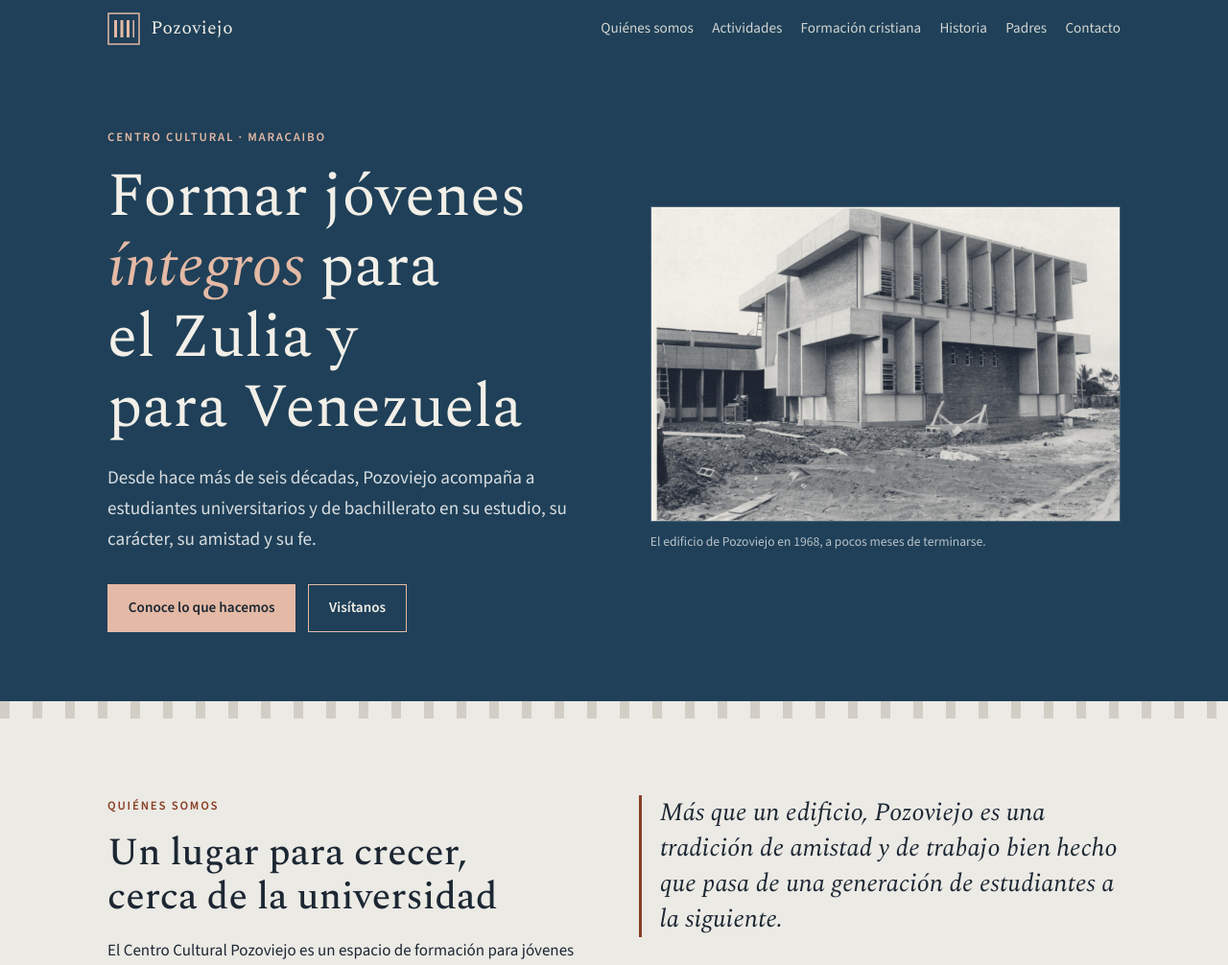
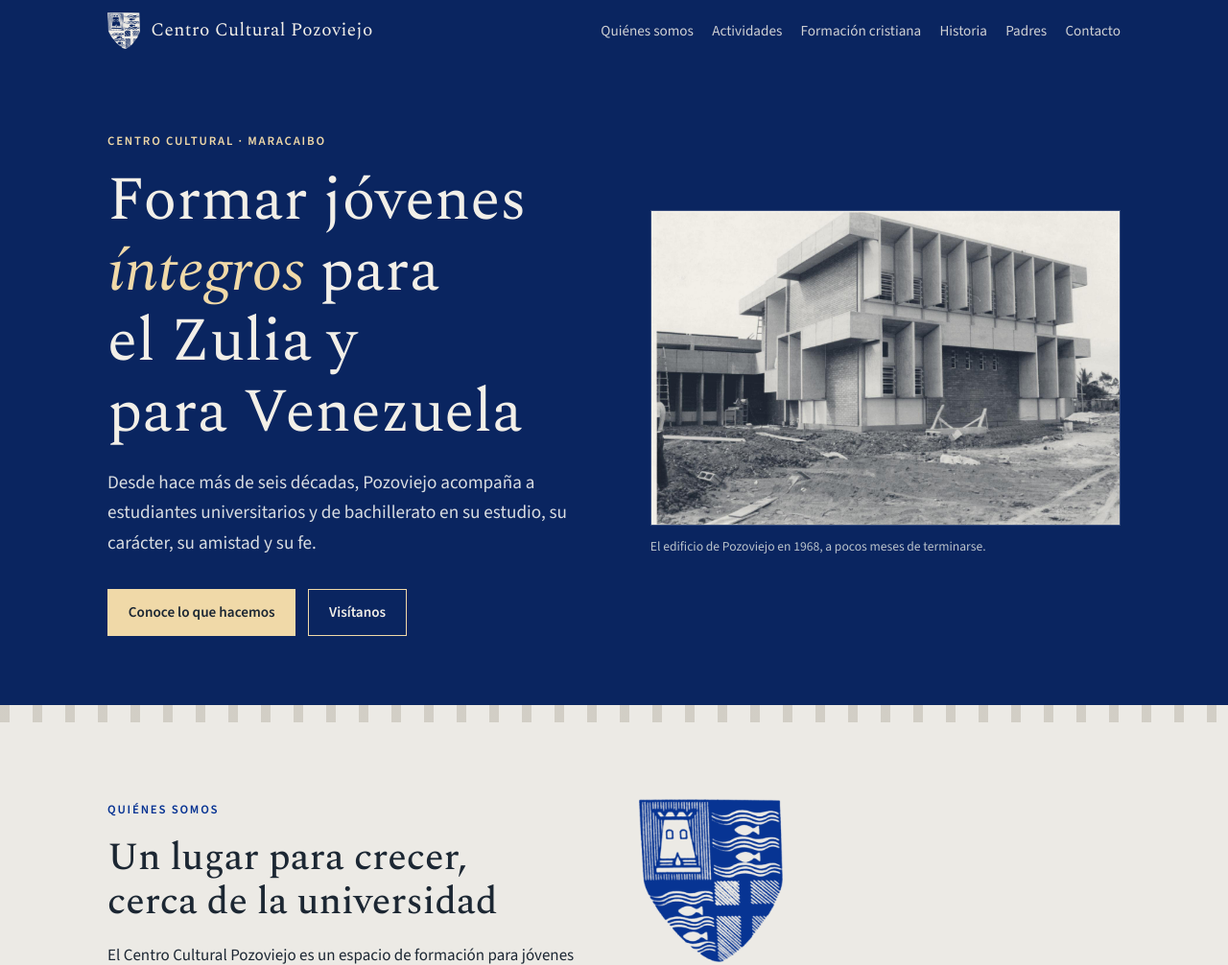
Before and after one commit to luisc393/pozoviejo, a plain HTML site: page index.html in a window 1280 px wide. Shown: the top 1006 px of the page at 96% size. Drawn offline with nearby package versions, Linux system fonts and the light colour scheme.

Commit message:
Añadir el escudo del centro y ajustar colores al azul del logo
Co-Authored-By: Claude Opus 5.5 <noreply@anthropic.com>
Claude-Session: https://claude.ai/code/session_01XD6NAdH4EuvN7LxepqxmHu

```diff
--- a/index.html
+++ b/index.html
@@ -10,6 +10,7 @@
 <meta property="og:description" content="Más de seis décadas formando jóvenes en Maracaibo.">
 <meta property="og:image" content="https://pozoviejo.org/img/edificio-1968.jpg">
 <meta property="og:locale" content="es_VE">
+<link rel="icon" type="image/png" href="img/favicon.png">
 <link rel="preconnect" href="https://fonts.googleapis.com">
 <link rel="preconnect" href="https://fonts.gstatic.com" crossorigin>
 <link rel="stylesheet" href="https://fonts.googleapis.com/css2?family=Spectral:ital,wght@0,400;0,500;0,600;1,400&family=Source+Sans+3:wght@400;600&display=swap">
@@ -20,8 +21,8 @@
   --superficie: #f7f6f3;
   --tinta: #1c2733;
   --tinta-suave: #4a5561;
-  --ladrillo: #8a3e25;
-  --lago: #1f4058;
+  --ladrillo: #063292;
+  --lago: #0a2560;
   --linea: #cfcbc2;
   --sobre-oscuro: #f2efe8;
   --display: "Spectral", Georgia, "Times New Roman", serif;
@@ -31,12 +32,12 @@
 @media (prefers-color-scheme: dark) {
   :root:not([data-theme="light"]) {
     --hormigon: #151b22; --superficie: #1c242d; --tinta: #e8e6e1; --tinta-suave: #a9b1ba;
-    --ladrillo: #d98a6c; --lago: #10202d; --linea: #33404c; --sobre-oscuro: #f2efe8; color-scheme: dark;
+    --ladrillo: #9db4ff; --lago: #0a1a40; --linea: #33404c; --sobre-oscuro: #f2efe8; color-scheme: dark;
   }
 }
 :root[data-theme="dark"] {
   --hormigon: #151b22; --superficie: #1c242d; --tinta: #e8e6e1; --tinta-suave: #a9b1ba;
-  --ladrillo: #d98a6c; --lago: #10202d; --linea: #33404c; --sobre-oscuro: #f2efe8; color-scheme: dark;
+  --ladrillo: #9db4ff; --lago: #0a1a40; --linea: #33404c; --sobre-oscuro: #f2efe8; color-scheme: dark;
 }
 * { box-sizing: border-box; }
 html { scroll-behavior: smooth; }
@@ -66,7 +67,7 @@ body::before { content: ""; position: fixed; inset: 0 0 auto; height: env(safe-a
 .cabecera { position: sticky; top: env(safe-area-inset-top, 0px); z-index: 5; background: var(--lago); color: var(--sobre-oscuro); }
 .cabecera .envoltura { display: flex; align-items: center; justify-content: space-between; gap: 1rem; padding-block: .8rem; flex-wrap: wrap; }
 .marca { display: flex; align-items: center; gap: .7rem; color: inherit; text-decoration: none; }
-.marca svg { flex: none; }
+.marca img { flex: none; width: 34px; height: auto; }
 .marca span { font-family: var(--display); font-size: 1.2rem; letter-spacing: .02em; }
 .menu { display: flex; flex-wrap: wrap; gap: .3rem 1.2rem; font-size: .95rem; }
 .menu a { color: var(--sobre-oscuro); text-decoration: none; opacity: .85; }
@@ -77,15 +78,15 @@ body::before { content: ""; position: fixed; inset: 0 0 auto; height: env(safe-a
 .portada { background: var(--lago); color: var(--sobre-oscuro); }
 .portada .envoltura { display: grid; grid-template-columns: 1.05fr 1fr; gap: clamp(1.5rem, 4vw, 3.5rem); align-items: center; padding-block: clamp(2.5rem, 6vw, 4.5rem); }
 .portada h1 { font-size: clamp(2.4rem, 6vw, 4rem); font-weight: 400; }
-.portada h1 em { font-style: italic; color: #e4b9a5; }
+.portada h1 em { font-style: italic; color: #f0d9a8; }
 .portada .bajada { font-size: 1.2rem; margin-top: 1.2rem; max-width: 34rem; color: #d9dde1; }
-.portada .antetitulo { color: #e4b9a5; margin-bottom: 1rem; display: block; }
+.portada .antetitulo { color: #f0d9a8; margin-bottom: 1rem; display: block; }
 .portada figure { margin: 0; }
 .portada figure img { border: 1px solid rgba(255,255,255,.18); }
 .portada figcaption { font-size: .85rem; color: #b9c2ca; margin-top: .6rem; }
 .botones { display: flex; flex-wrap: wrap; gap: .8rem; margin-top: 2rem; }
-.boton { display: inline-block; padding: .7rem 1.3rem; border: 1px solid #e4b9a5; color: var(--sobre-oscuro); text-decoration: none; font-weight: 600; font-size: .95rem; }
-.boton.lleno { background: #e4b9a5; color: #1c2733; }
+.boton { display: inline-block; padding: .7rem 1.3rem; border: 1px solid #f0d9a8; color: var(--sobre-oscuro); text-decoration: none; font-weight: 600; font-size: .95rem; }
+.boton.lleno { background: #f0d9a8; color: #1c2733; }
 @media (max-width: 820px) { .portada .envoltura { grid-template-columns: 1fr; } }
 
 /* Parasoles: separador con el ritmo de la fachada */
@@ -100,6 +101,9 @@ section { padding-block: clamp(3rem, 7vw, 5rem); }
 .prosa { display: grid; gap: 1.1rem; max-width: 40rem; }
 @media (max-width: 820px) { .dos { grid-template-columns: 1fr; } }
 
+.escudo { width: 150px; margin-bottom: 1.8rem; }
+:root[data-theme="dark"] .escudo { filter: brightness(0) invert(.92); }
+@media (prefers-color-scheme: dark) { :root:not([data-theme="light"]) .escudo { filter: brightness(0) invert(.92); } }
 .cita { font-family: var(--display); font-size: clamp(1.3rem, 2.6vw, 1.65rem); line-height: 1.4; font-style: italic; border-left: 3px solid var(--ladrillo); padding-left: 1.2rem; }
 .datos { display: grid; grid-template-columns: repeat(3, 1fr); gap: 1px; background: var(--linea); border: 1px solid var(--linea); margin-top: 2rem; }
 .datos div { background: var(--superficie); padding: 1.1rem 1rem; }
@@ -117,7 +121,7 @@ section { padding-block: clamp(3rem, 7vw, 5rem); }
 
 /* Formación cristiana */
 .franja { background: var(--lago); color: var(--sobre-oscuro); }
-.franja .antetitulo { color: #e4b9a5; }
+.franja .antetitulo { color: #f0d9a8; }
 .franja p { color: #d9dde1; }
 .franja .cabeza p { color: #d9dde1; }
 
@@ -160,14 +164,8 @@ footer .colofon { font-size: .85rem; opacity: .7; border-top: 1px solid rgba(127
 <header class="cabecera">
   <div class="envoltura">
     <a class="marca" href="#inicio" aria-label="Centro Cultural Pozoviejo, inicio">
-      <svg width="34" height="34" viewBox="0 0 34 34" aria-hidden="true">
-        <rect x="1" y="1" width="32" height="32" fill="none" stroke="#e4b9a5" stroke-width="1.5"/>
-        <rect x="7" y="8" width="3" height="18" fill="#e4b9a5"/>
-        <rect x="13.5" y="8" width="3" height="18" fill="#e4b9a5"/>
-        <rect x="20" y="8" width="3" height="18" fill="#e4b9a5"/>
-        <rect x="26.5" y="8" width="1.5" height="18" fill="#e4b9a5"/>
-      </svg>
-      <span>Pozoviejo</span>
+      <img src="img/escudo-claro.png" width="34" height="39" alt="">
+      <span>Centro Cultural Pozoviejo</span>
     </a>
     <nav class="menu" aria-label="Secciones">
       <a href="#quienes">Quiénes somos</a>
@@ -210,6 +208,7 @@ footer .colofon { font-size: .85rem; opacity: .7; border-top: 1px solid rgba(127
         <p>Pozoviejo es una iniciativa de la Asociación Venezolana de Fomento Cultural, una asociación civil sin fines de lucro fundada en 1958 para promover actividades educativas y culturales dirigidas a la juventud.</p>
       </div>
       <div>
+        <img class="escudo" src="img/escudo-azul.png" width="420" height="476" alt="Escudo del Centro Cultural Pozoviejo: una torre, el lago con peces y una cruz.">
         <p class="cita">Más que un edificio, Pozoviejo es una tradición de amistad y de trabajo bien hecho que pasa de una generación de estudiantes a la siguiente.</p>
         <div class="datos">
           <div><strong>1962</strong><span>primeras actividades universitarias en Maracaibo</span></div>
```
Also changed, not shown: img/escudo-azul.png (added), img/escudo-claro.png (added), img/favicon.png (added).
